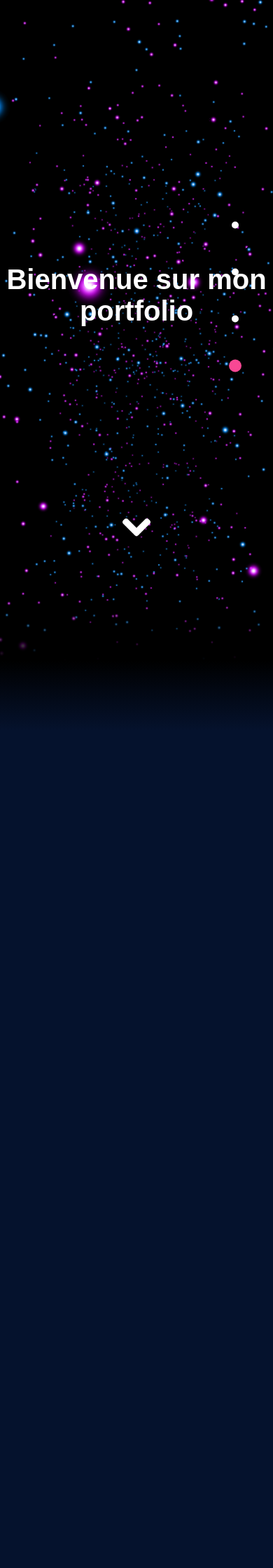
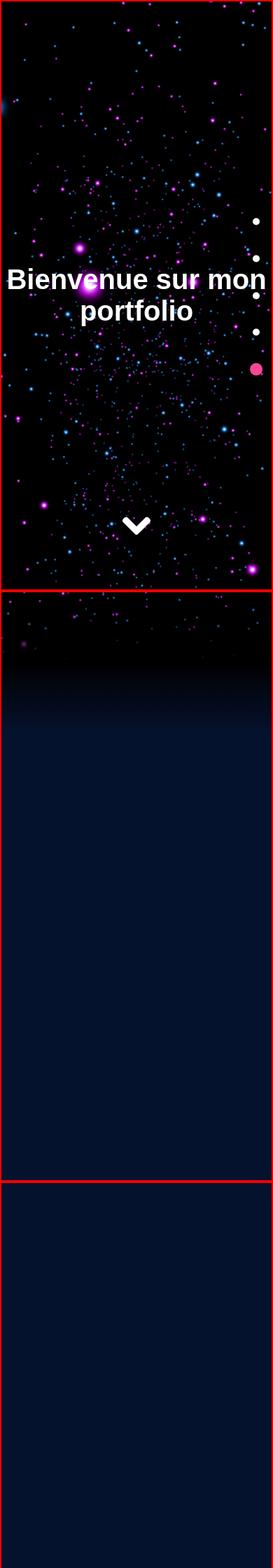
Before and after one commit to tom-tamen/portfolio, a PHP site: page / in a window 390 px wide. Shown: the top 2240 px of the page at 70% size. Before the commit the page ends 1006 px from the top, so only its background shows below. Run offline with PHP 8.4, Linux system fonts and the light colour scheme.

Commit message:
🔥 remove useless code / upgrade nav

```diff
--- a/index.html
+++ b/index.html
@@ -9,11 +9,12 @@
 </head>
 <body>
     <nav class="none">
-        <ol>
-            <li id="nav1" class="navs"></li>
-            <li id="nav2" class="navs"></li>
-            <li id="nav3" class="navs"></li>
-            <li id="nav4" class="navs"></li>
+        <ol class="dot-nav">
+            <li id="nav1" class="navs"><span>Bienvenue</span><div class="dot"></div></li>
+            <li id="nav2" class="navs"><span>Présentation</span><div class="dot"></div></li>
+            <li id="nav3" class="navs"><span>Compétences</span><div class="dot"></div></li>
+            <li id="nav4" class="navs"><span>Projets</span><div class="dot"></div></li>
+            <li id="nav5" class="navs"><span>Contact</span><div class="dot"></div></li>
         </ol>
     </nav>
     <section class="first" id="first">
@@ -28,6 +29,8 @@
     </section>
     <section class="fourth">
     </section>
+    <section class="fifth">
+    </section>
 
     <script src="./libs/three.min.js"></script>
     <script src="./scripts/galaxy.js"></script>
--- a/scripts/galaxy.js
+++ b/scripts/galaxy.js
@@ -1,25 +1,14 @@
-// réduire boule size, nombre au format téléphone
-
 const home = document.getElementById("galaxy");
 const scene = new THREE.Scene();
 
-// scene.add(new THREE.AxesHelper());
-
 const camera = new THREE.PerspectiveCamera(75, home.clientHeight / home.clientHeight, 0.01, 1000 );
 camera.position.z = 1.5;
-// camera.position.y = 0;
-// camera.position.x = 0;
 scene.add(camera);
-
 
 const textureloader = new THREE.TextureLoader();
 const texture = textureloader.load("../img/star.png");
 const textureb = textureloader.load("../img/stara.png");
 textures =[texture,textureb];
-// function getRandomFloat(min, max, decimals) {
-//     const str = (Math.random() * (max - min) + min).toFixed(decimals);
-//     return parseFloat(str);
-// }
 
 let nbstars = 600;
 if (window.innerWidth <= 600 ){
@@ -27,13 +16,12 @@ if (window.innerWidth <= 600 ){
 }
 
 
-// console.log(nbstars)
+//--------------------------------------------------------------------------------------------------------
 
 const pointsL = new Float32Array(nbstars*3);
 for(let i=0; i<pointsL.length; i++){
     pointsL[i]=THREE.MathUtils.randFloatSpread(4);
 }
-
 
 const geometry = new THREE.BoxGeometry( 100, 100, 0 );
 const materialCache = new THREE.MeshBasicMaterial( { color: 0x000000 } );
@@ -41,33 +29,27 @@ const cube = new THREE.Mesh( geometry, materialCache );
 cube.position.z -= 4;
 scene.add( cube );
 
-
 const Geo = new THREE.BufferGeometry();
 Geo.setAttribute("position", new THREE.Float32BufferAttribute(pointsL,3));
 const material = new THREE.PointsMaterial({
-    // map: textures[Math.floor(Math.random()*textures.length)],
     map: texture,
     size: 0.03,
     alphaTest: 0.01,
     transparent: true
 })
 
-
 const pointsO = new THREE.Points(Geo, material);
-
 
 const group = new THREE.Group();
 group.add(pointsO);
-// group.position.z=-9
 scene.add(group);
 
-//--------------------------------------------------------------------------------------------------------
+//--------------------------------------------------------------------------------------------------------DRY=FALSE :')
 
 const pointsL2 = new Float32Array(nbstars*3);
 for(let i=0; i<pointsL2.length; i++){
     pointsL2[i]=THREE.MathUtils.randFloatSpread(4);
 }
-
 
 const Geo2 = new THREE.BufferGeometry();
 Geo2.setAttribute("position", new THREE.Float32BufferAttribute(pointsL2,3));
@@ -78,21 +60,13 @@ const material2 = new THREE.PointsMaterial({
     transparent: true
 })
 
-
-
 const pointsO2 = new THREE.Points(Geo2, material2);
-
 
 const group2 = new THREE.Group();
 group2.add(pointsO2);
 group.add(group2);
-// group.position.z=-9
-// scene.add(group2);
 
 //--------------------------------------------------------------------------------------------------------
-
-
-
 
 const renderer = new THREE.WebGLRenderer({antialias: true, alpha:true});
 renderer.setSize(home.clientWidth, home.clientHeight);
@@ -102,27 +76,7 @@ renderer.render(scene, camera);
 
 window.addEventListener('resize', e=>{
     renderer.setSize(home.clientWidth, home.clientHeight);
-    // group.scale=1;
 });
-
-
-// const controls = new OrbitControls(camera, renderer.domElement);
-
-
-
-// window.addEventListener('touchmove', e=>{
-//     mouseX = e.clientX;
-//     mouseY = e.clientY;
-// })
-
-
-// const groupTwo = group.clone();
-// groupTwo.position.z=-1;
-// groupTwo.rotation.y=180;
-// scene.add(groupTwo)
-// const groupTree = group.clone();
-// groupTree.position.z=-2;
-// scene.add(groupTree);
 
 function createGroup(n, toClone){
     const clones = [];
@@ -140,58 +94,16 @@ function createGroup(n, toClone){
     return clones;
 }
 
-
-
 const allgroup = new THREE.Group();
 allgroup.add(group);
 scene.add(allgroup);
 
-const groupsList = createGroup(6, group);
+const groupsList = createGroup(4, group);
 groupsList.unshift(group);
-// console.log(groupsList)
-
-// const dlight = new THREE.DirectionalLight(0x198CFF);
-// dlight.position.set(0,0,1);
-// scene.add(dlight)
-
-// const smoke = textureloader.load("../img/smoke.png");
-// const cloudGeo = new THREE.PlaneBufferGeometry(500, 500);
-// const matcloud = new THREE.MeshLambertMaterial({
-//     map: smoke,
-//     transparent: true,
-//     alphaTest: 0.0001
-// })
-
-// let allclouds = []
-
-// for(let i=0; i<3; i++){
-//     let cloud = new THREE.Mesh(cloudGeo, matcloud);
-//     cloud.position.set(Math.random()*800 -400,0, Math.random()*500-500);
-//     cloud.rotation.x = 1.16;
-//     cloud.rotation.y = -0.12;
-//     cloud.rotation.z = 2;
-//     cloud.material.opacity = 0.55;
-//     scene.add(cloud);
-//     allclouds.push(cloud);
-
-// }
-
-
-// const pivotG = new THREE.SphereGeometry(10,10,10);
-// const pivotM = new THREE.MeshBasicMaterial({color:0x000000});
-// const pivot = new THREE.Mesh(pivotG, pivotM)
-// pivot.add(allgroup);
-// scene.add(pivot);
-
-
 
 let canMove = Boolean;
 const firstsec=document.getElementById('first');
 const clientHeight = document.documentElement.clientHeight;
-
-
-// console.log(isInViewport(document.getElementById('first')));
-
 
 window.addEventListener('scroll', () => {
     let firstsecY = firstsec.getBoundingClientRect().y;
@@ -201,11 +113,7 @@ window.addEventListener('scroll', () => {
     }else{
         canMove = false;
     }
-    // console.log(canMove)
-    // console.log(document.documentElement.scrollTop);
 });
-
-
 
 let mouseX= 0;
 let mouseY= 0;
@@ -220,9 +128,7 @@ let counter = 0;
 let which = 0;
 function tick(){
     renderer.render(scene, camera);
-    // controls.update();
     requestAnimationFrame(tick);
-
 
     if(canMove){
         const ratioX = (mouseX / window.innerWidth - 0.5)*speed
@@ -231,38 +137,19 @@ function tick(){
         allgroup.rotation.x = ratioY * Math.PI*0.02;
     }
 
-
-
-    // allclouds.forEach(e=>{
-    //     e.rotation.z-=0.0002;
-    // })
     if(which%2==0){
         camera.position.z -= speedCam;
         cube.position.z -= speedCam
     }else{
         camera.position.z += speedCam
-        cube.position.z -= speedCam
+        cube.position.z += speedCam
     }
-    //0.0005--6300
-
-    // camera.position.z -= speedCam;
-    // allgroup.position.x = camera.position.x;
-    // allgroup.position.y = camera.position.y;
-    // cube.position.z -= speedCam;
-
-    // console.log("speed : "+speed)
     if(counter == 4000){// 6300
         counter = 0;
-        // groupsList[which].position.z=camera.position.z-8;
-        // allgroup.position.z=camera.position.z-1;
         which++;
-        // if(which>=groupsList.length) which=0;
-        // console.log("speed : "+speed)
     }
     counter+=1;
-    // console.log(counter)
 }
-
 
 tick();
 
--- a/scripts/scroll.js
+++ b/scripts/scroll.js
@@ -47,15 +47,6 @@ function ScrollS(index){
 	})
 }
 
-function isInViewport(element) {
-    const rect = element.getBoundingClientRect();
-    return (
-        rect.top >= 0 &&
-        rect.left >= 0 &&
-        rect.bottom <= (window.innerHeight || document.documentElement.clientHeight) &&
-        rect.right <= (window.innerWidth || document.documentElement.clientWidth)
-    );
-}
 
 function isInViewport(section){
 	let clientHeight = document.documentElement.clientHeight;
--- a/style.css
+++ b/style.css
@@ -1,6 +1,5 @@
 :root{
     --backcolor:#05122D;
-    /* --backcolor:black; */
 }
 
 *{
@@ -18,9 +17,9 @@
 }
 
 
-/* section{
+section{
     border: solid 2px red;
-} */
+}
 
 body{
     width: 100%;
@@ -34,7 +33,7 @@ body{
 }
 
 
-.first, .second, .third, .fourth{
+.first, .second, .third, .fourth, .fifth{
     width: 100%;
     height: 100vh;
     display: flex;
@@ -71,23 +70,47 @@ ol{
     height: 25vh;
     flex-direction: column;
     justify-content: space-between;
-    align-items: center;
+    align-items:flex-end;
     list-style: none;
 }
 
 ol li{
+    cursor: pointer;
+    display: flex;
+    align-items: center;
+    color: white;
+    position: relative;
+}
+
+ol li span{
+    font-size: 12px;
+    position: absolute;
+    right: 15px;
+}
+
+
+.dot{
     width: 10px;
     height: 10px;
     border-radius: 100%;
     background-color: white;
-    cursor: pointer;
+    position: fixed;
 }
 
-ol li:hover{
+ol li span{
+    opacity: 0;
+}
+
+ol li:hover .dot{
     transform: scale(180%);
 }
 
-.onpage{
+ol li:hover span, ol li span:hover {
+    opacity: 100%;
+}
+
+
+li.onpage .dot{
     transform: scale(180%);
     background-color: rgb(248, 72, 148);
 }
@@ -107,7 +130,6 @@ ol li:hover{
     position: absolute;
     width: 100%;
     height: 200px;
-    /* background-image: linear-gradient(0deg, var(--backcolor), transparent); */
     background: linear-gradient(180deg, rgba(0,0,0,0) 0%, rgba(0,0,0,1) 50%, var(--backcolor) 100%);
     top: 0;
     z-index:1;
@@ -123,10 +145,6 @@ ol li:hover{
     animation: slide 1s infinite ease-in-out;
 }
 
-#second{
-
-}
-
 
 @keyframes slide{
     from{transform: translateY(0);}
```
